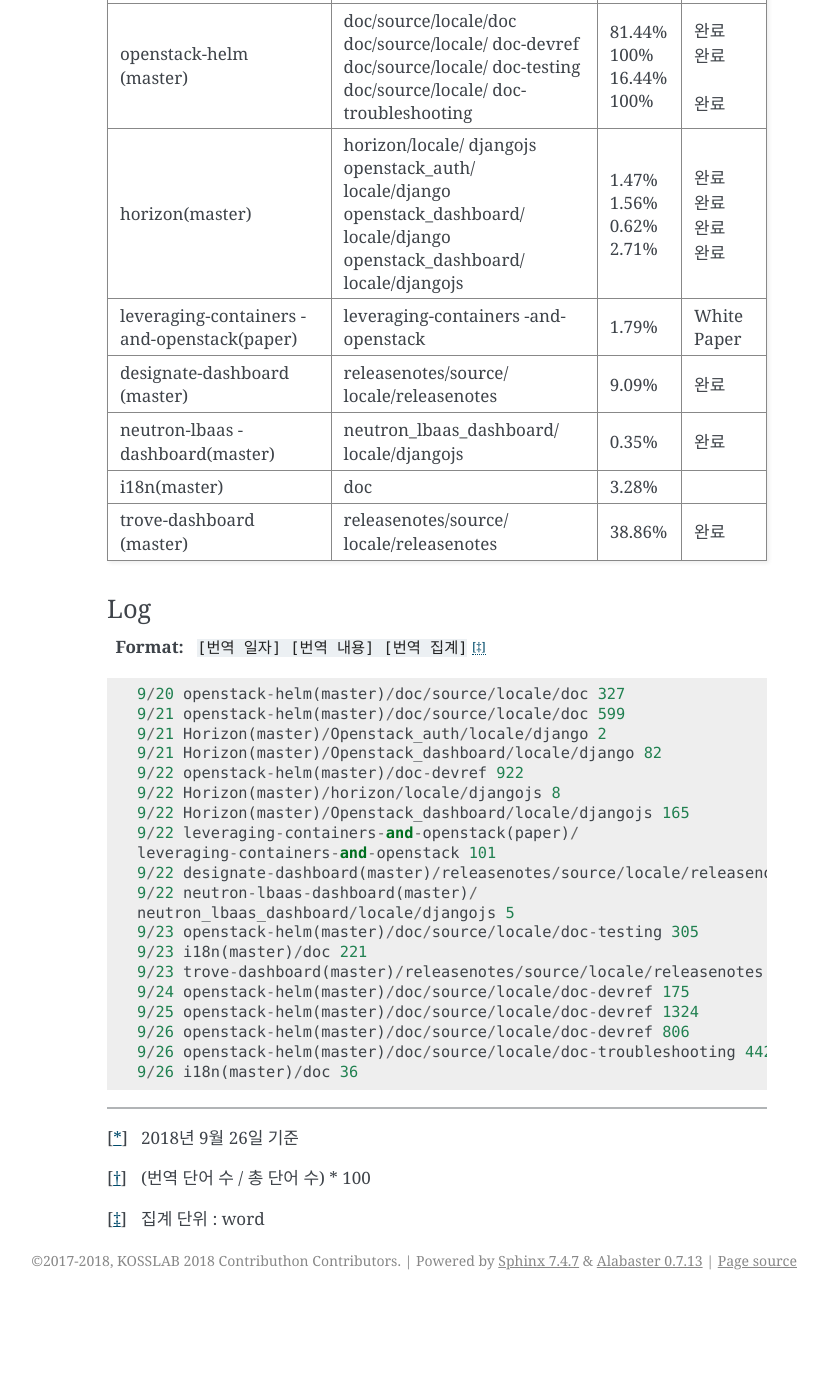
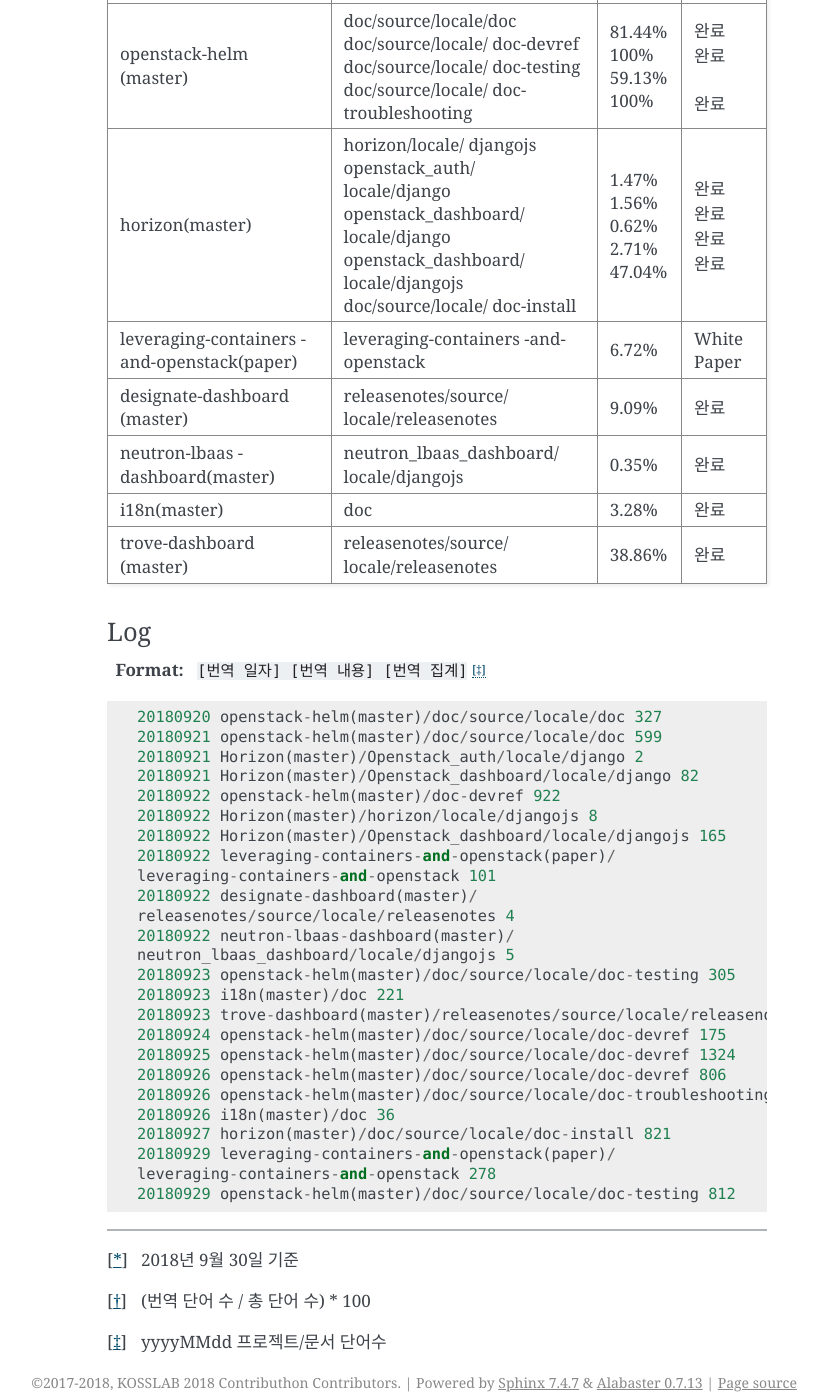
Before and after one commit to openstack-kr/contributhon-2018-team1, a Sphinx documentation site: the page built from doc/source/ardentpark/contribute.rst, in a window 1280 px wide and 1400 px high, scrolled down 480 px. Shown: the whole window, without its empty margins (313-1141 px from the left). Built offline with Sphinx 7.4.7, drawn with Linux system fonts in a browser that asks for light colours; pages that are not in the unit, such as notebooks, are missing from menus; before the commit the page ends 1780 px from its top, so only the background shows below that.

Commit message:
Add & Update Documents(rst files)
* project, stack 추가(index 반영) : 내용 추가 및 수정 예정
* 2018년 9월 30일 기준 문서 업데이트(overview, contribute)

```diff
--- a/doc/source/ardentpark/contribute.rst
+++ b/doc/source/ardentpark/contribute.rst
@@ -19,7 +19,7 @@ Progress
 +=======================+=========================+=============+==========+
 | openstack-helm        | | doc/source/locale/doc | | 81.44%    | | 완료   |
 | (master)              | | doc/source/locale/    | | 100%      | | 완료   |
-|                       |   doc-devref            | | 16.44%    | |        |
+|                       |   doc-devref            | | 59.13%    | |        |
 |                       | | doc/source/locale/    | | 100%      | | 완료   |
 |                       |   doc-testing           |             |          |
 |                       | | doc/source/locale/    |             |          |
@@ -29,12 +29,14 @@ Progress
 |                       |   djangojs              | | 1.56%     | | 완료   |
 |                       | | openstack_auth/       | | 0.62%     | | 완료   |
 |                       |   locale/django         | | 2.71%     | | 완료   |
-|                       | | openstack_dashboard/  |             |          |
+|                       | | openstack_dashboard/  | | 47.04%    |          |
 |                       |   locale/django         |             |          |
 |                       | | openstack_dashboard/  |             |          |
 |                       |   locale/djangojs       |             |          |
+|                       | | doc/source/locale/    |             |          |
+|                       |   doc-install           |             |          |
 +-----------------------+-------------------------+-------------+----------+
-| leveraging-containers | leveraging-containers   | 1.79%       | White    |
+| leveraging-containers | leveraging-containers   | 6.72%       | White    |
 | -and-openstack(paper) | -and-openstack          |             | Paper    |
 +-----------------------+-------------------------+-------------+----------+
 | designate-dashboard   | releasenotes/source/    | 9.09%       | 완료     |
@@ -43,7 +45,7 @@ Progress
 | neutron-lbaas         | neutron_lbaas_dashboard/| 0.35%       | 완료     |
 | -dashboard(master)    | locale/djangojs         |             |          |
 +-----------------------+-------------------------+-------------+----------+
-| i18n(master)          | doc                     | 3.28%       |          |
+| i18n(master)          | doc                     | 3.28%       | 완료     |
 +-----------------------+-------------------------+-------------+----------+
 | trove-dashboard       | releasenotes/source/    | 38.86%      | 완료     |
 | (master)              | locale/releasenotes     |             |          |
@@ -55,29 +57,34 @@ Log
 
 ::
 
- 9/20 openstack-helm(master)/doc/source/locale/doc 327
- 9/21 openstack-helm(master)/doc/source/locale/doc 599
- 9/21 Horizon(master)/Openstack_auth/locale/django 2
- 9/21 Horizon(master)/Openstack_dashboard/locale/django 82
- 9/22 openstack-helm(master)/doc-devref 922
- 9/22 Horizon(master)/horizon/locale/djangojs 8
- 9/22 Horizon(master)/Openstack_dashboard/locale/djangojs 165
- 9/22 leveraging-containers-and-openstack(paper)/
+ 20180920 openstack-helm(master)/doc/source/locale/doc 327
+ 20180921 openstack-helm(master)/doc/source/locale/doc 599
+ 20180921 Horizon(master)/Openstack_auth/locale/django 2
+ 20180921 Horizon(master)/Openstack_dashboard/locale/django 82
+ 20180922 openstack-helm(master)/doc-devref 922
+ 20180922 Horizon(master)/horizon/locale/djangojs 8
+ 20180922 Horizon(master)/Openstack_dashboard/locale/djangojs 165
+ 20180922 leveraging-containers-and-openstack(paper)/
  leveraging-containers-and-openstack 101
- 9/22 designate-dashboard(master)/releasenotes/source/locale/releasenotes 4
- 9/22 neutron-lbaas-dashboard(master)/
+ 20180922 designate-dashboard(master)/
+ releasenotes/source/locale/releasenotes 4
+ 20180922 neutron-lbaas-dashboard(master)/
  neutron_lbaas_dashboard/locale/djangojs 5
- 9/23 openstack-helm(master)/doc/source/locale/doc-testing 305
- 9/23 i18n(master)/doc 221
- 9/23 trove-dashboard(master)/releasenotes/source/locale/releasenotes 89
- 9/24 openstack-helm(master)/doc/source/locale/doc-devref 175
- 9/25 openstack-helm(master)/doc/source/locale/doc-devref 1324
- 9/26 openstack-helm(master)/doc/source/locale/doc-devref 806
- 9/26 openstack-helm(master)/doc/source/locale/doc-troubleshooting 442
- 9/26 i18n(master)/doc 36
+ 20180923 openstack-helm(master)/doc/source/locale/doc-testing 305
+ 20180923 i18n(master)/doc 221
+ 20180923 trove-dashboard(master)/releasenotes/source/locale/releasenotes 89
+ 20180924 openstack-helm(master)/doc/source/locale/doc-devref 175
+ 20180925 openstack-helm(master)/doc/source/locale/doc-devref 1324
+ 20180926 openstack-helm(master)/doc/source/locale/doc-devref 806
+ 20180926 openstack-helm(master)/doc/source/locale/doc-troubleshooting 442
+ 20180926 i18n(master)/doc 36
+ 20180927 horizon(master)/doc/source/locale/doc-install 821
+ 20180929 leveraging-containers-and-openstack(paper)/
+ leveraging-containers-and-openstack 278
+ 20180929 openstack-helm(master)/doc/source/locale/doc-testing 812
 
 -----
 
-.. [*] 2018년 9월 26일 기준
+.. [*] 2018년 9월 30일 기준
 .. [*] (번역 단어 수 / 총 단어 수) * 100
-.. [*] 집계 단위 : word
+.. [*] yyyyMMdd 프로젝트/문서 단어수
--- a/doc/source/ardentpark/index.rst
+++ b/doc/source/ardentpark/index.rst
@@ -8,5 +8,7 @@ ardentpark
    :maxdepth: 1
 
    overview.rst
+   stack.rst
+   project.rst
    contribute.rst
    bookmark.rst
--- /dev/null
+++ b/doc/source/ardentpark/stack.rst
@@ -0,0 +1,4 @@
+OpenStack 정리
+++++++++++++++
+
+.. 추후 상세 정리 예정
```
Also changed, not shown: doc/source/ardentpark/overview.rst (+4 -4 lines), doc/source/ardentpark/project.rst (added, +48 -0 lines).
